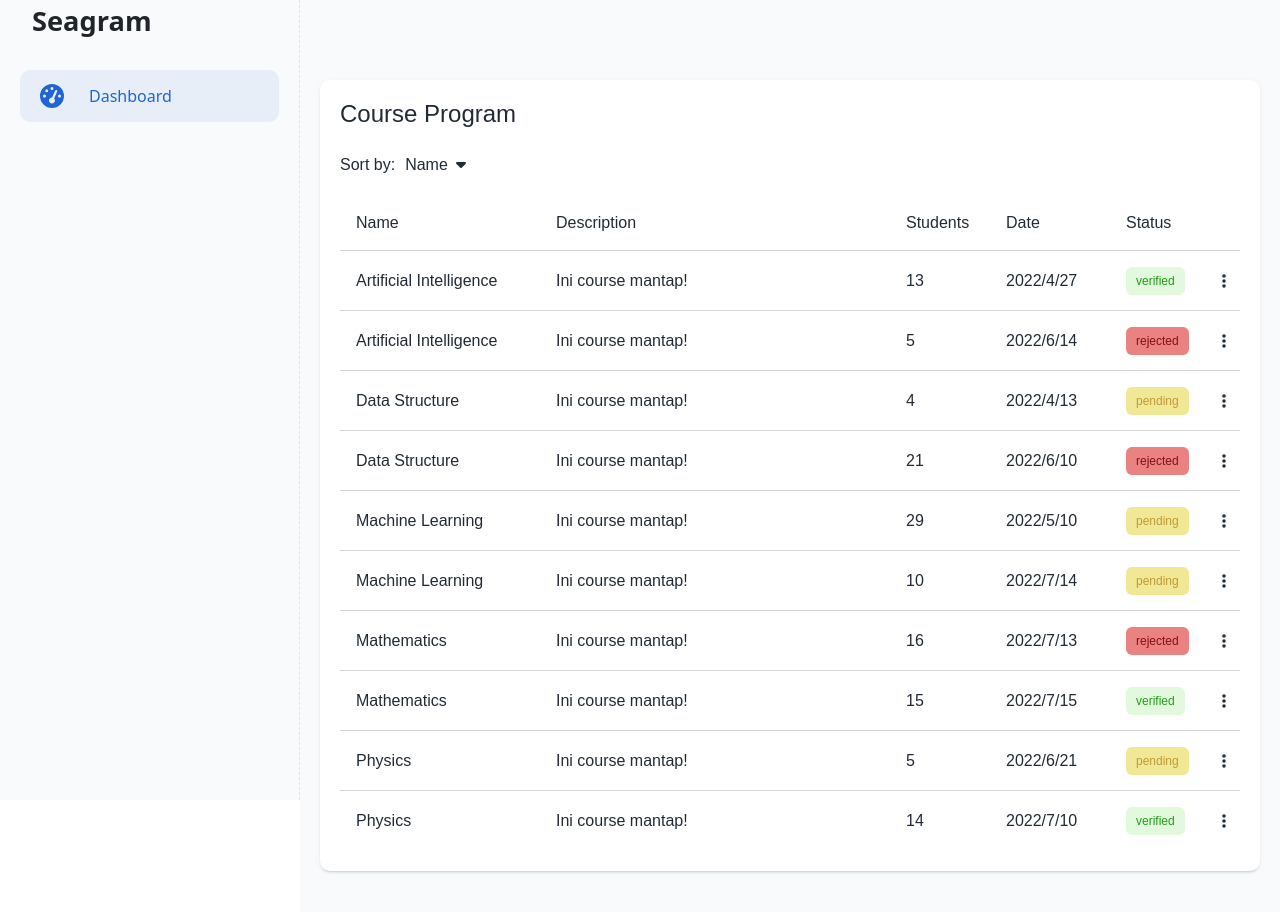
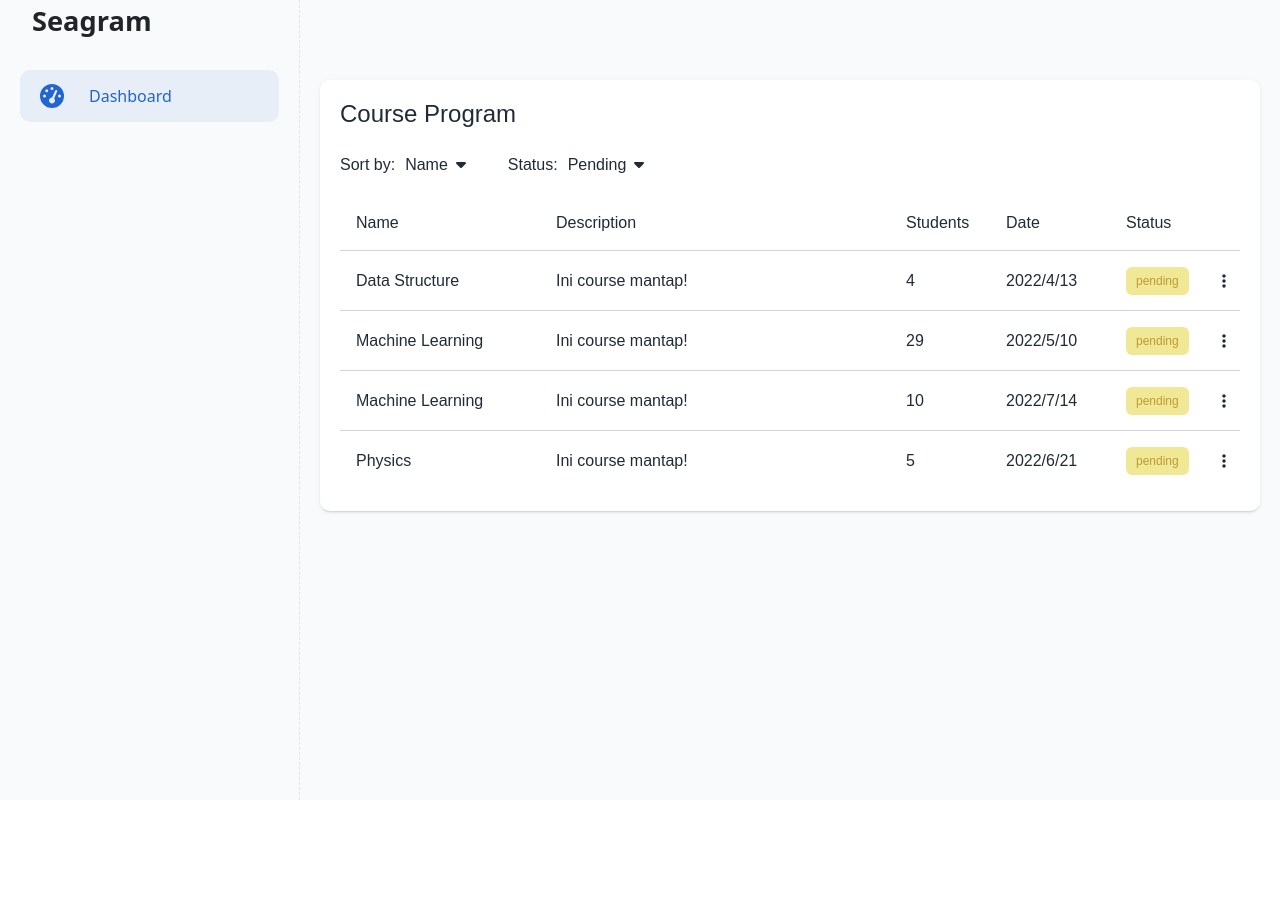
Before and after one commit to Rhtymn/seagram-app, a React (Create React App) app: page /instructor/dashboard in a window 1280 px wide. Shown: the top 912 px of the page. After the commit the page ends 800 px from the top, so only its background shows below. Built offline with nearby package versions, Linux system fonts and the light colour scheme.

Commit message:
Added status filter on course program list

```diff
--- a/src/Helper.js
+++ b/src/Helper.js
@@ -25,4 +25,5 @@ export const sortCourse = (courseList, sortBy) => {
             return a.date > b.date ? 1 : -1;
         })
     }
+    return result;
 }
--- a/src/UI/Options/Options.module.css
+++ b/src/UI/Options/Options.module.css
@@ -6,9 +6,11 @@
     border-radius: 8px;
     box-shadow: rgb(145 158 171 / 20%) 0px 5px 5px -3px, rgb(145 158 171 / 14%) 0px 8px 10px 1px, rgb(145 158 171 / 12%) 0px 3px 14px 2px;
     transition: all 0.2s;
+    max-height: 0;
 }
 
 .option_container.active{
+    max-height: 300px;
     opacity: 1;
     z-index: 200;
 }
--- /dev/null
+++ b/src/hooks/useStatus.js
@@ -0,0 +1,16 @@
+import {useDispatch, useSelector} from "react-redux"
+
+const useStatus = (courseSlice, action) => {
+    const dispatch = useDispatch();
+    const selectedStatus = useSelector((state)=>state[courseSlice].selectedStatus);
+    const isShowStatusOption = useSelector((state)=>state[courseSlice].isShowStatusOption);
+    const selectStatusClickHandler = () => {
+        dispatch(action.toggleStatusOption());
+    }
+    const optionStatusClickHandler = (status) => {
+        dispatch(action.setSelectedStatus(status));
+    }
+    return {selectedStatus, isShowStatusOption, selectStatusClickHandler, optionStatusClickHandler};
+}
+
+export default useStatus;
--- a/src/layout/InstructorDashboard/InstructorDashboard.js
+++ b/src/layout/InstructorDashboard/InstructorDashboard.js
@@ -6,6 +6,7 @@ import SelectContainer from '../../UI/SelectContainer/SelectContainer';
 import Options from '../../UI/Options/Options';
 import OptionItem from '../../UI/Options/OptionItem';
 import useSort from '../../hooks/useSort';
+import useStatus from "../../hooks/useStatus";
 import { courseProgramActions } from '../../store/courseProgram-slice';
 import { sortCourse } from '../../Helper';
 
@@ -59,21 +60,36 @@ const Row = (props) => {
 
 const InstructorDashboard = () => {
     const courseProgram = useSelector((state)=>state.course.courseProgram);
+    const status = useSelector((state)=>state.courseProgram.selectedStatus);
     const {selectedSortBy, isShowSortOption, selectSortClickHandler, optionSortClickHandler} = useSort("courseProgram", courseProgramActions);
+    const {selectedStatus, isShowStatusOption, selectStatusClickHandler, optionStatusClickHandler} = useStatus("courseProgram", courseProgramActions);
     const sortedCourseProgram = sortCourse(courseProgram, selectedSortBy);
-    const courseProgramList = sortedCourseProgram.map((course)=><Row {...course}></Row>)
 
-    const Content = <ContentContainer>
-        <div className={`${styles.courseProgram_container}`}>
-            <h1>Course Program</h1>
-            <SelectContainer label="Sort by:" selected={selectedSortBy} onSelectClick={selectSortClickHandler}>
+    let courseProgramList;
+    if (status !== "All") {
+        courseProgramList = sortedCourseProgram.filter((course)=>course.status === status.toLowerCase()).map((course)=><Row {...course}/>);
+    } else {
+        courseProgramList = sortedCourseProgram.map((course)=><Row {...course}></Row>)
+    }
+
+    const sortSelector = <SelectContainer label="Sort by:" selected={selectedSortBy} onSelectClick={selectSortClickHandler}>
         <Options active={isShowSortOption}>
             <OptionItem onOptionClick={optionSortClickHandler}>Name</OptionItem>
             <OptionItem onOptionClick={optionSortClickHandler}>Enrolled</OptionItem>
             <OptionItem onOptionClick={optionSortClickHandler}>Date</OptionItem>
         </Options>
     </SelectContainer>
-            <Table>
+
+    const statusSelector = <SelectContainer label="Status:" selected={selectedStatus} onSelectClick={selectStatusClickHandler}>
+        <Options active={isShowStatusOption}>
+            <OptionItem onOptionClick={optionStatusClickHandler}>All</OptionItem>
+            <OptionItem onOptionClick={optionStatusClickHandler}>Pending</OptionItem>
+            <OptionItem onOptionClick={optionStatusClickHandler}>Verified</OptionItem>
+            <OptionItem onOptionClick={optionStatusClickHandler}>Rejected</OptionItem>
+        </Options>
+    </SelectContainer>
+
+    const Tabel = <Table>
         <Header>
             <Column>Name</Column>
             <Column>Description</Column>
@@ -84,6 +100,15 @@ const InstructorDashboard = () => {
         </Header>
         {courseProgramList}
     </Table>
+
+    const Content = <ContentContainer>
+        <div className={`${styles.courseProgram_container}`}>
+            <h1>Course Program</h1>
+            <div className={`${styles.selector_container}`}>
+                {sortSelector}
+                {statusSelector}
+            </div>
+            {Tabel}
         </div>
     </ContentContainer>
 
--- a/src/layout/InstructorDashboard/InstructorDashboard.module.css
+++ b/src/layout/InstructorDashboard/InstructorDashboard.module.css
@@ -84,6 +84,13 @@
     color: rgb(133, 14, 14);
 }
 
+.selector_container {
+    max-width: 100%;
+    display: flex;
+    /* justify-content: space-between; */
+    column-gap: 2rem;
+}
+
 @media (min-width:768px) {
     .courseProgram_container {
         width: 500px;
--- a/src/store/courseProgram-slice.js
+++ b/src/store/courseProgram-slice.js
@@ -5,8 +5,10 @@ const courseProgramSlice = createSlice({
     initialState: {
         selectedRowNumber: "5",
         selectedSortBy: "Name",
+        selectedStatus: "Pending",
         isShowRowOption: false,
         isShowSortOption: false,
+        isShowStatusOption: false,
         activePage:1,
     },
     reducers: {
@@ -16,11 +18,17 @@ const courseProgramSlice = createSlice({
         toggleSortOption(state){
             state.isShowSortOption = !state.isShowSortOption;
         },
+        toggleStatusOption(state){
+            state.isShowStatusOption = !state.isShowStatusOption;
+        },
         setSelectedRowNumber(state,actions){
             state.selectedRowNumber = actions.payload;
         },
         setSelectedSortBy(state,actions){
             state.selectedSortBy = actions.payload;
+        },
+        setSelectedStatus(state,actions) {
+            state.selectedStatus = actions.payload;
         },
         setActivePage(state,actions){
             state.activePage = actions.payload;
```
Lines whose indentation alone changed are shown as unchanged.
